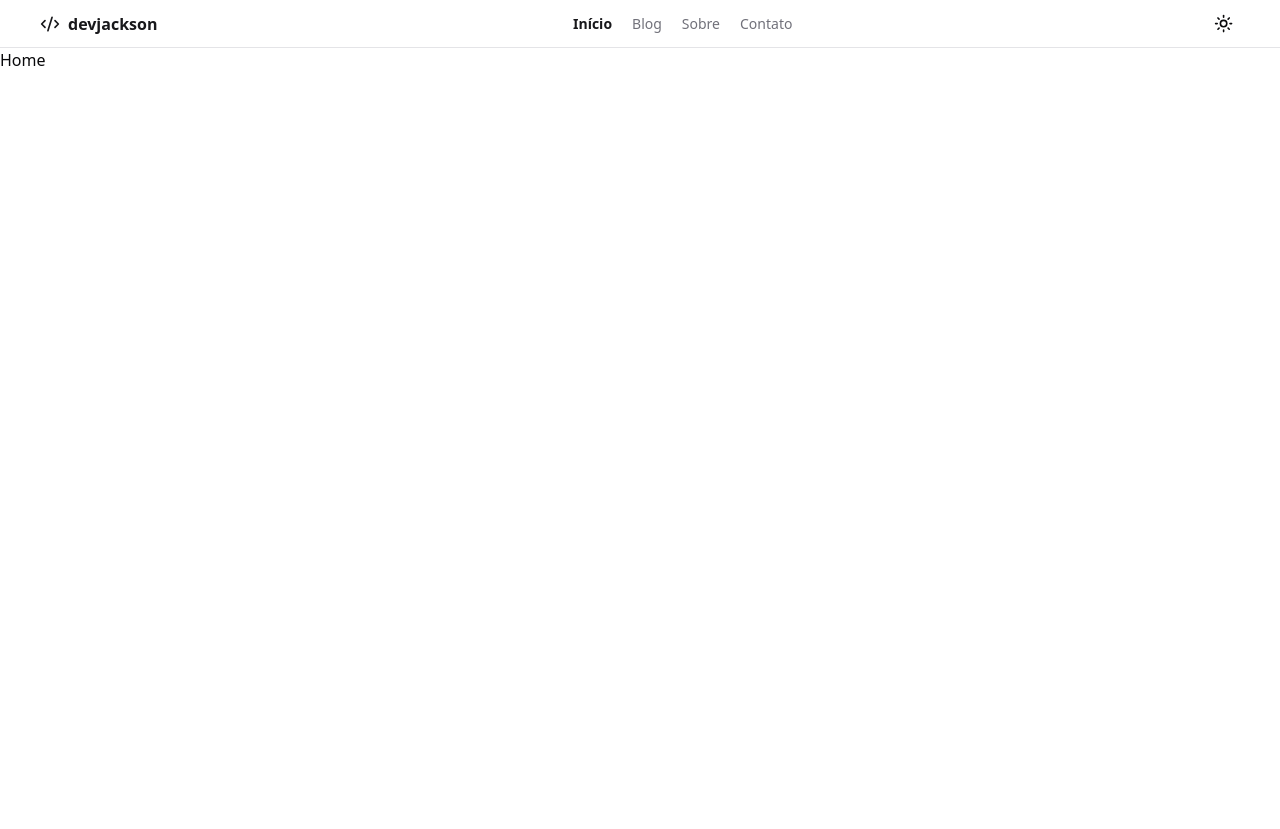
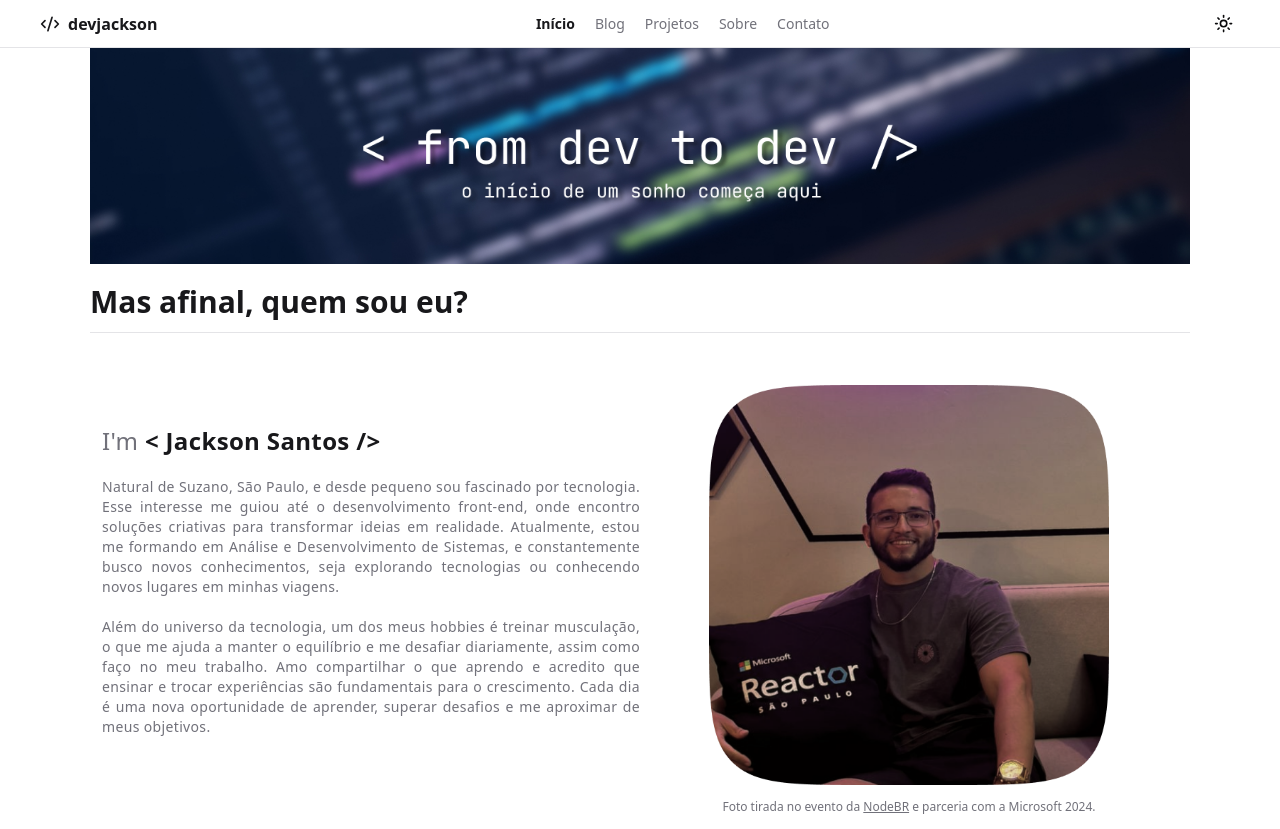
Before and after one commit to Jacksons357/my-blog, a React (Vite) app: page / in a window 1280 px wide. Before the commit the page ends 800 px from the top, so only its background shows below. Built offline with nearby package versions, Linux system fonts and the light colour scheme.

Commit message:
create a home page and add images

```diff
--- a/src/components/header.tsx
+++ b/src/components/header.tsx
@@ -10,6 +10,10 @@ const headerLinks = [
   {
     title: 'Blog',
     href: '/blog',
+  },
+  {
+    title: 'Projetos',
+    href: '/projects',
   },
   {
     title: 'Sobre',
@@ -25,11 +29,13 @@ export function Header() {
   return (
     <header className="flex h-12 items-center border-b">
       <div className="flex flex-row w-[1200px] mx-auto justify-between">
-        <div className="flex items-center gap-2">
-          <CodeXml className="w-5 text-secondary-foreground" />
-          <span className="text-secondary-foreground font-semibold">
-            devjackson
-          </span>
+        <div className="flex items-center">
+          <a href="/" className="items-center flex gap-2">
+            <CodeXml className="w-5 text-secondary-foreground " />
+            <span className="text-secondary-foreground font-semibold">
+              devjackson
+            </span>
+          </a>
         </div>
 
         <nav className="flex gap-5 items-center">
--- /dev/null
+++ b/src/components/images.tsx
@@ -0,0 +1,16 @@
+import banner from '../assets/img/banner.jpg'
+import profile from '../assets/img/profile.png'
+
+export function Banner() {
+  return <img src={banner} alt="banner" className="w-[1100px] mx-auto" />
+}
+
+export function Profile() {
+  return (
+    <img
+      src={profile}
+      alt="foto de jackson silva segurando a almofada do evento da microsoft em são paulo"
+      className="w-[400px] mb-2"
+    />
+  )
+}
--- a/src/pages/_layouts/app.tsx
+++ b/src/pages/_layouts/app.tsx
@@ -1,3 +1,4 @@
+import { Banner } from '@/components/images'
 import { Header } from '@/components/header'
 import { Outlet } from 'react-router-dom'
 
@@ -5,6 +6,7 @@ export function AppLayout() {
   return (
     <div>
       <Header />
+      <Banner />
 
       <div>
         <Outlet />
--- a/src/pages/app/about.tsx
+++ b/src/pages/app/about.tsx
@@ -5,7 +5,11 @@ export function About() {
     <>
       <Helmet title="Sobre" />
 
-      <h1>About</h1>
+      <main className="mx-auto w-[1100px]">
+        <div>
+          <h1>Quem sou eu?</h1>
+        </div>
+      </main>
     </>
   )
 }
--- a/src/pages/app/home.tsx
+++ b/src/pages/app/home.tsx
@@ -1,3 +1,4 @@
+import { Profile } from '@/components/images'
 import { Helmet } from 'react-helmet-async'
 
 export function Home() {
@@ -5,7 +6,57 @@ export function Home() {
     <>
       <Helmet title="Início" />
 
-      <h1>Home</h1>
+      <main className="mx-auto w-[1100px]">
+        <div className="mt-5">
+          <h1 className="text-secondary-foreground text-3xl font-semibold border-b pb-3">
+            Mas afinal, quem sou eu?
+          </h1>
+          <div className="grid grid-cols-2 p-3">
+            <div className="text-muted-foreground text-sm space-y-5 tracking-wide text-justify mt-20">
+              <h2 className="text-2xl">
+                I'm{' '}
+                <span className="text-secondary-foreground font-semibold">
+                  {' < '}Jackson Santos {' />'}
+                </span>
+              </h2>
+              <p>
+                Natural de Suzano, São Paulo, e desde pequeno sou fascinado por
+                tecnologia. Esse interesse me guiou até o desenvolvimento
+                front-end, onde encontro soluções criativas para transformar
+                ideias em realidade. Atualmente, estou me formando em Análise e
+                Desenvolvimento de Sistemas, e constantemente busco novos
+                conhecimentos, seja explorando tecnologias ou conhecendo novos
+                lugares em minhas viagens.
+              </p>
+
+              <p>
+                Além do universo da tecnologia, um dos meus hobbies é treinar
+                musculação, o que me ajuda a manter o equilíbrio e me desafiar
+                diariamente, assim como faço no meu trabalho. Amo compartilhar o
+                que aprendo e acredito que ensinar e trocar experiências são
+                fundamentais para o crescimento. Cada dia é uma nova
+                oportunidade de aprender, superar desafios e me aproximar de
+                meus objetivos.
+              </p>
+            </div>
+            <div className="m-auto mt-10 text-center">
+              <Profile />
+              <span className="text-xs text-muted-foreground">
+                Foto tirada no evento da{' '}
+                <a
+                  href="https://nodebr.org/#/home"
+                  className="underline"
+                  target="_blank"
+                  rel="noreferrer"
+                >
+                  NodeBR
+                </a>{' '}
+                e parceria com a Microsoft 2024.
+              </span>
+            </div>
+          </div>
+        </div>
+      </main>
     </>
   )
 }
--- /dev/null
+++ b/src/pages/app/projects.tsx
@@ -0,0 +1,11 @@
+import { Helmet } from 'react-helmet-async'
+
+export function Projects() {
+  return (
+    <>
+      <Helmet title="Projetos" />
+
+      <h1>Projetos</h1>
+    </>
+  )
+}
--- a/src/routes.tsx
+++ b/src/routes.tsx
@@ -6,6 +6,7 @@ import { SignIn } from './pages/auth/sign-in'
 import { BLog } from './pages/app/blog'
 import { About } from './pages/app/about'
 import { Contact } from './pages/app/contact'
+import { Projects } from './pages/app/projects'
 
 export const router = createBrowserRouter([
   {
@@ -19,6 +20,10 @@ export const router = createBrowserRouter([
       {
         path: '/blog',
         element: <BLog />,
+      },
+      {
+        path: '/projects',
+        element: <Projects />,
       },
       {
         path: '/about',
```
Also changed, not shown: src/assets/img/banner.jpg (added), src/assets/img/profile.png (added).
